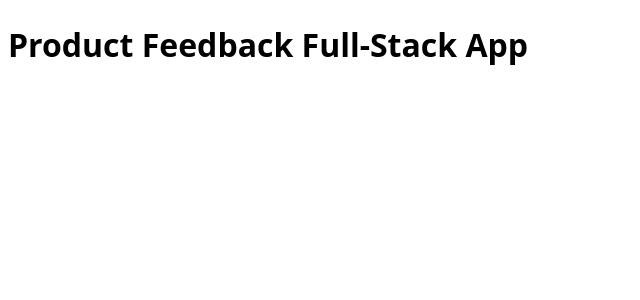
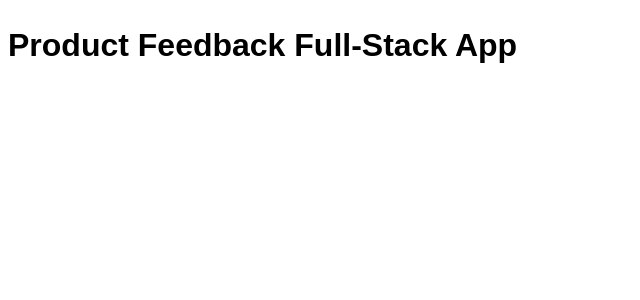
Before and after one commit to ruchanimbalkar/product-feedback-app-, a React (Vite) app in the folder client/: page / in a window 1280 px wide. Shown: the top 300 px of the page, without its empty margins (0-640 px from the left). Built offline with nearby package versions, Linux system fonts and the light colour scheme.

Commit message:
started with colors and font

```diff
--- a/client/src/index.css
+++ b/client/src/index.css
@@ -1,7 +1,7 @@
 /* Global styles (this affects the whole application) */
 
 :root {
-  font-family: system-ui, Avenir, Helvetica, Arial, sans-serif;
+  font-family: "Jost", sans-serif;
   line-height: 1.5;
   font-weight: 400;
 
@@ -9,4 +9,13 @@
   text-rendering: optimizeLegibility;
   -webkit-font-smoothing: antialiased;
   -moz-osx-font-smoothing: grayscale;
+  --purple: #ad1fea;
+  --blue: #4661e6;
+  --carbon: #3a4374;
+  --whyt: #ffffff;
+  --greyish-black: #647196;
+  --sky-grey: #f2f4ff;
+  --light-grey: #f7f8fd;
+  --peach: #f49f85;
+  --cute-blue: #62bcfa;
 }
```
